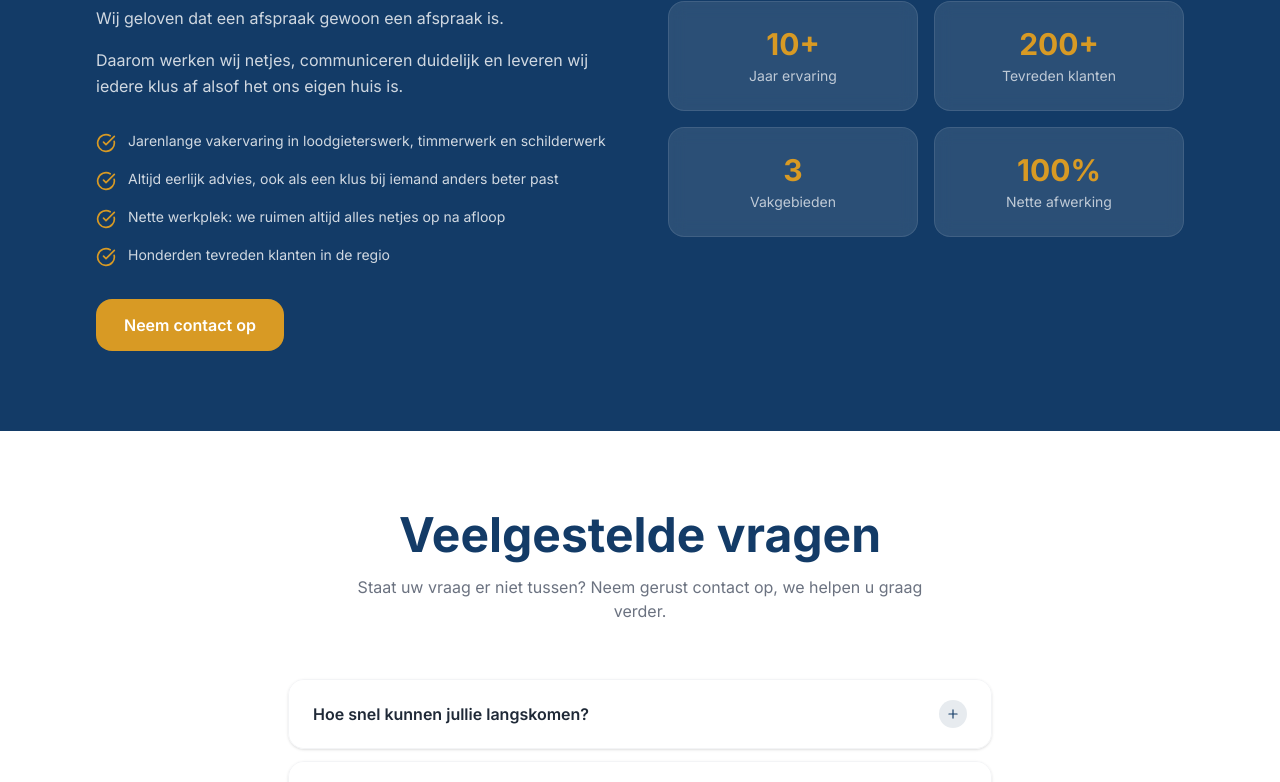
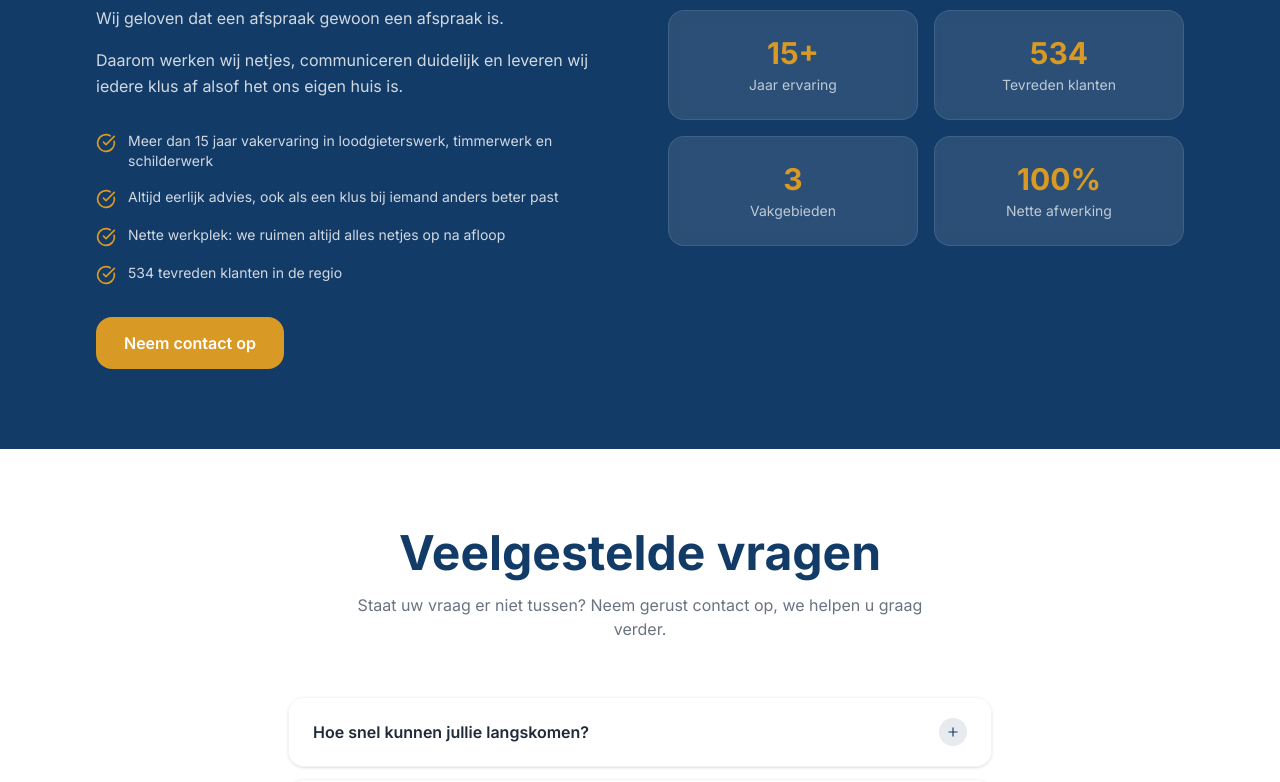
Before and after one commit to BlackhammerNL/black-hammer, a Next.js app: page / in a window 1280 px wide. Shown: the part 4480-5262 px from the top of the page. Built offline with nearby package versions, Linux system fonts and the light colour scheme.

Commit message:
Update stats to 15+ jaar and 534 tevreden klanten

```diff
--- a/components/About.tsx
+++ b/components/About.tsx
@@ -4,10 +4,10 @@ import { motion } from "framer-motion";
 import { CheckCircle } from "lucide-react";
 
 const highlights = [
-  "Jarenlange vakervaring in loodgieterswerk, timmerwerk en schilderwerk",
+  "Meer dan 15 jaar vakervaring in loodgieterswerk, timmerwerk en schilderwerk",
   "Altijd eerlijk advies, ook als een klus bij iemand anders beter past",
   "Nette werkplek: we ruimen altijd alles netjes op na afloop",
-  "Honderden tevreden klanten in de regio",
+  "534 tevreden klanten in de regio",
 ];
 
 export default function About() {
@@ -69,8 +69,8 @@ export default function About() {
             {/* Stats cards */}
             <div className="grid grid-cols-2 gap-4">
               {[
-                { value: "10+", label: "Jaar ervaring" },
-                { value: "200+", label: "Tevreden klanten" },
+                { value: "15+", label: "Jaar ervaring" },
+                { value: "534", label: "Tevreden klanten" },
                 { value: "3", label: "Vakgebieden" },
                 { value: "100%", label: "Nette afwerking" },
               ].map((stat) => (
```
